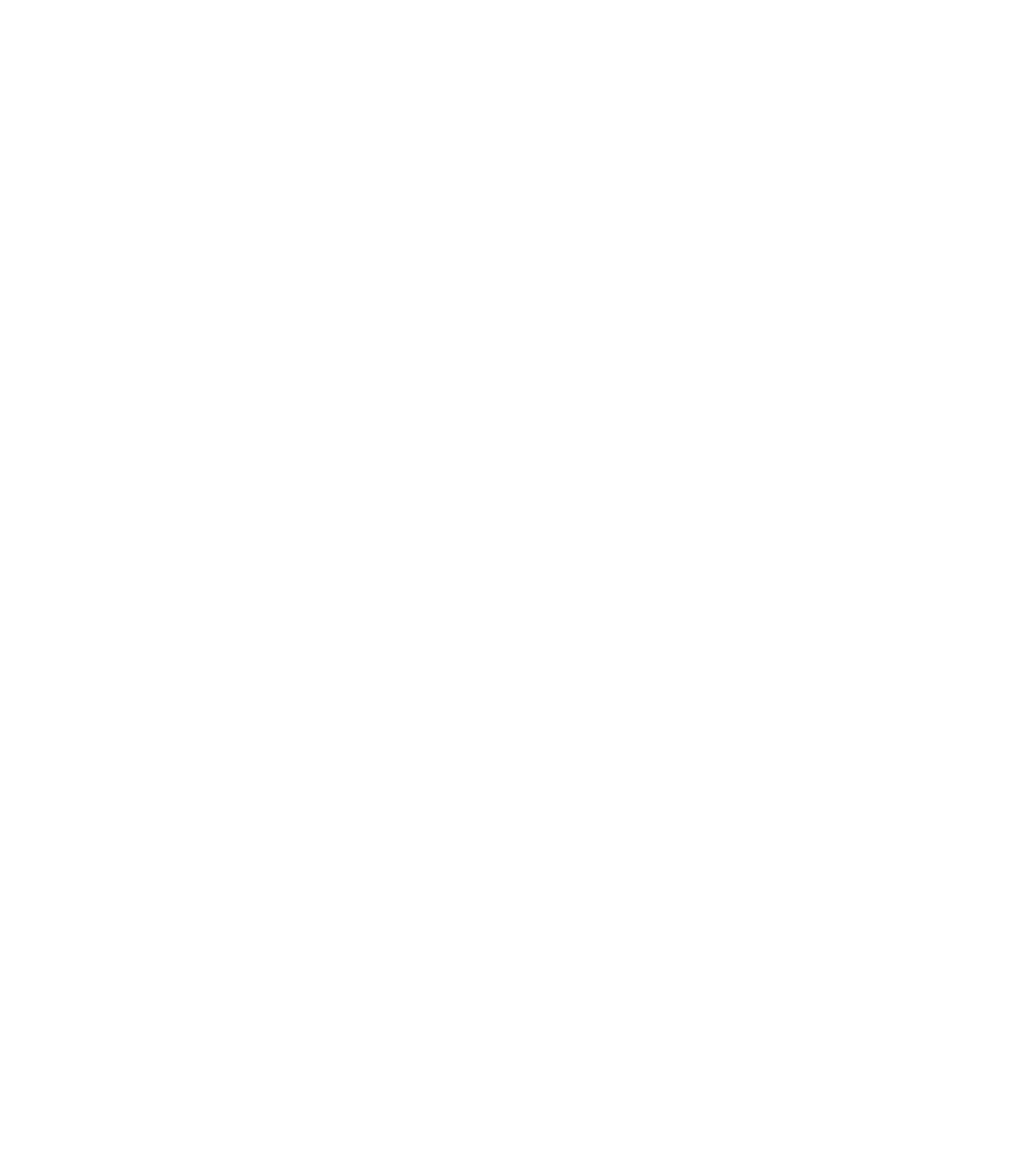
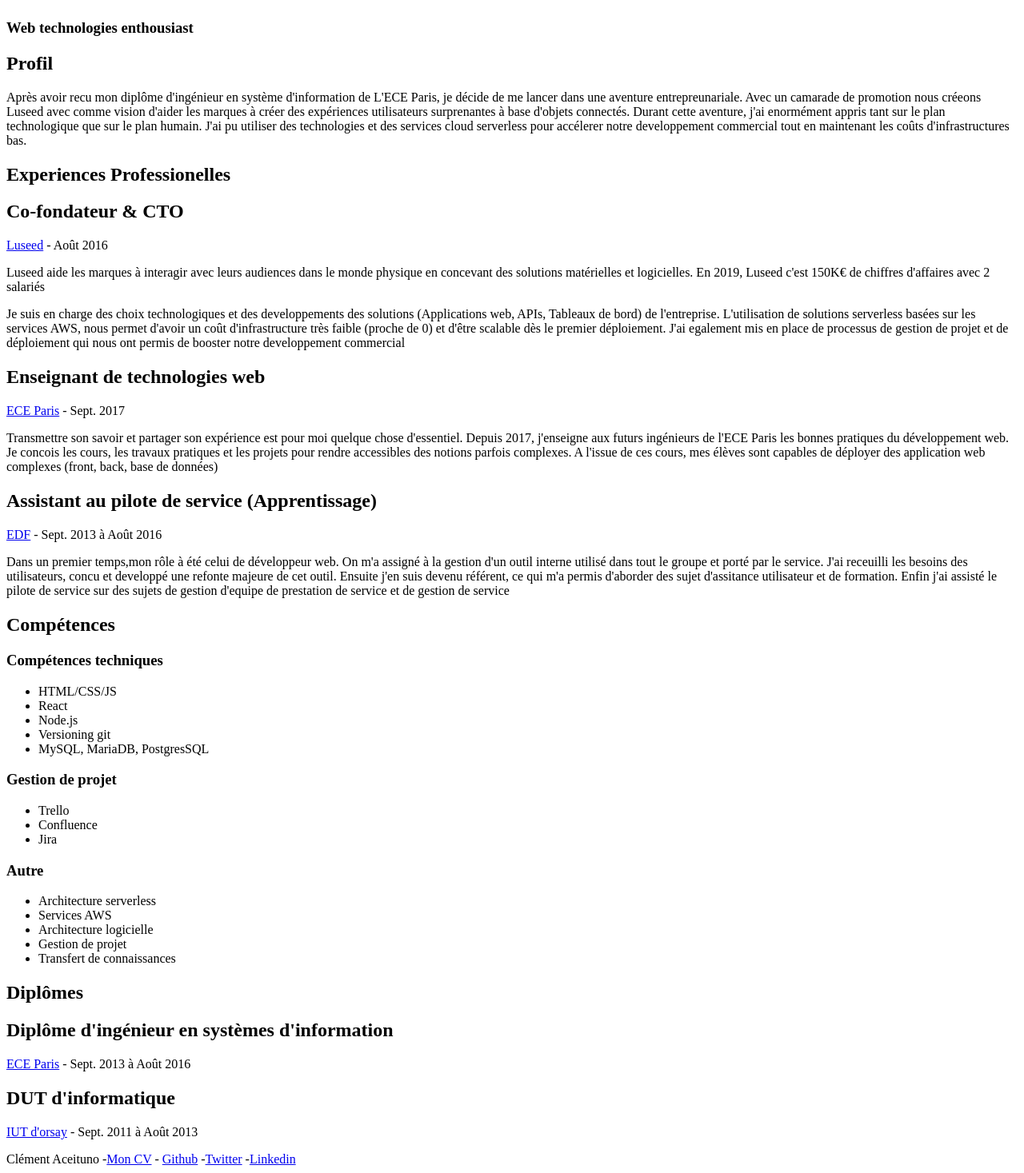
Before and after one commit to clementAC/personnal-website, a Next.js app: page / in a window 1280 px wide. Shown: the part 673-2140 px from the top of the page at 80% size. Before the commit the page ends 800 px from the top, so only its background shows below. Built offline with nearby package versions, Linux system fonts and the light colour scheme.

Commit message:
Add resume content

```diff
--- /dev/null
+++ b/components/Footer.tsx
@@ -0,0 +1,17 @@
+import React from "react";
+
+const Footer = () => {
+  return (
+    <div>
+      <span>Clément Aceituno</span> -
+      <a href={`${process.env.PUBLIC_URL}/clementAceituno.pdf`} download>
+        Mon CV
+      </a>{" "}
+      - <a href="https://github.com/clementAC">Github</a> -
+      <a href="https://twitter.com/ClementACEITUNO">Twitter</a> -
+      <a href="https://www.linkedin.com/in/clement-aceituno/">Linkedin</a>
+    </div>
+  );
+};
+
+export default Footer;
--- /dev/null
+++ b/components/Header.tsx
@@ -0,0 +1,18 @@
+import React from "react";
+import Link from "next/link";
+
+const Header = () => {
+  return (
+    <header>
+      <nav>
+        <Link href="/">Clément Aceituno</Link>{" "}
+        <Link href="/contact">Me contacter</Link>
+        <a href="/doc/clementAceituno.pdf" download>
+          Télécharger mon CV
+        </a>
+      </nav>
+    </header>
+  );
+};
+
+export default Header;
--- a/components/Layout.tsx
+++ b/components/Layout.tsx
@@ -1,6 +1,7 @@
 import * as React from "react";
-import Link from "next/link";
 import Head from "next/head";
+import Header from "./Header";
+import Footer from "./Footer";
 
 type Props = {
   title: string;
@@ -16,16 +17,9 @@
       <meta charSet="utf-8" />
       <meta name="viewport" content="initial-scale=1.0, width=device-width" />
     </Head>
-    <header>
-      <nav>
-        <Link href="/">Home</Link> <Link href="/contact">About</Link>
-      </nav>
-    </header>
+    <Header />
     {children}
-    <footer>
-      <hr />
-      <span>I'm here to stay (Footer)</span>
-    </footer>
+    <Footer />
   </div>
 );
 
--- a/pages/index.tsx
+++ b/pages/index.tsx
@@ -3,7 +3,144 @@
 import Layout from "../components/Layout";
 
 const Home: NextPage = () => (
-  <Layout title="Clément Aceituno">Hello world</Layout>
+  <Layout title="Clément Aceituno">
+    <section>
+      <img src="/img/profil.jpg" alt="Myself" />
+      <div>
+        <h1>Clément Aceituno</h1>
+        <h3>Web technologies enthousiast</h3>
+      </div>
+    </section>
+    <div>
+      <section>
+        <h1>Profil</h1>
+        <article>
+          <p>
+            Après avoir recu mon diplôme d&apos;ingénieur en système
+            d&apos;information de L&apos;ECE Paris, je décide de me lancer dans
+            une aventure entrepreunariale. Avec un camarade de promotion nous
+            créeons Luseed avec comme vision d&apos;aider les marques à créer
+            des expériences utilisateurs surprenantes à base d&apos;objets
+            connectés. Durant cette aventure, j&apos;ai enormément appris tant
+            sur le plan technologique que sur le plan humain. J&apos;ai pu
+            utiliser des technologies et des services cloud serverless pour
+            accélerer notre developpement commercial tout en maintenant les
+            coûts d&apos;infrastructures bas.
+          </p>
+        </article>
+      </section>
+      <section>
+        <h1>Experiences Professionelles</h1>
+        <article>
+          <h2>Co-fondateur & CTO</h2>
+          <p>
+            <a href="https://www.luseed.io">Luseed</a> -{" "}
+            <time dateTime="2016-08-01">Août 2016</time>
+          </p>
+          <p>
+            Luseed aide les marques à interagir avec leurs audiences dans le
+            monde physique en concevant des solutions matérielles et
+            logicielles. En 2019, Luseed c&apos;est 150K€ de chiffres
+            d&apos;affaires avec 2 salariés
+          </p>
+          <p>
+            Je suis en charge des choix technologiques et des developpements des
+            solutions (Applications web, APIs, Tableaux de bord) de
+            l&apos;entreprise. L&apos;utilisation de solutions serverless basées
+            sur les services AWS, nous permet d&apos;avoir un coût
+            d&apos;infrastructure très faible (proche de 0) et d&apos;être
+            scalable dès le premier déploiement. J'ai egalement mis en place de
+            processus de gestion de projet et de déploiement qui nous ont permis
+            de booster notre developpement commercial
+          </p>
+        </article>
+        <article>
+          <h2>Enseignant de technologies web</h2>
+          <p>
+            <a href="https://www.ece.fr">ECE Paris</a> -{" "}
+            <time dateTime="2017-09-01">Sept. 2017</time>
+          </p>
+          <p>
+            Transmettre son savoir et partager son expérience est pour moi
+            quelque chose d'essentiel. Depuis 2017, j'enseigne aux futurs
+            ingénieurs de l'ECE Paris les bonnes pratiques du développement web.
+            Je concois les cours, les travaux pratiques et les projets pour
+            rendre accessibles des notions parfois complexes. A l'issue de ces
+            cours, mes élèves sont capables de déployer des application web
+            complexes (front, back, base de données)
+          </p>
+        </article>
+        <article>
+          <h2>Assistant au pilote de service (Apprentissage)</h2>
+          <p>
+            <a href="https://www.edf.fr">EDF</a> -{" "}
+            <time dateTime="2013-09-01">Sept. 2013</time> à{" "}
+            <time dateTime="2016-08-31">Août 2016</time>
+          </p>
+          <p>
+            Dans un premier temps,mon rôle à été celui de développeur web. On
+            m'a assigné à la gestion d'un outil interne utilisé dans tout le
+            groupe et porté par le service. J'ai receuilli les besoins des
+            utilisateurs, concu et developpé une refonte majeure de cet outil.
+            Ensuite j'en suis devenu référent, ce qui m'a permis d'aborder des
+            sujet d'assitance utilisateur et de formation. Enfin j'ai assisté le
+            pilote de service sur des sujets de gestion d'equipe de prestation
+            de service et de gestion de service
+          </p>
+        </article>
+      </section>
+      <section>
+        <h1>Compétences</h1>
+        <article>
+          <h3>Compétences techniques</h3>
+          <ul>
+            <li>HTML/CSS/JS</li>
+            <li>React</li>
+            <li>Node.js</li>
+            <li>Versioning git</li>
+            <li>MySQL, MariaDB, PostgresSQL</li>
+          </ul>
+        </article>
+        <article>
+          <h3>Gestion de projet</h3>
+          <ul>
+            <li>Trello</li>
+            <li>Confluence</li>
+            <li>Jira</li>
+          </ul>
+        </article>
+        <article>
+          <h3>Autre</h3>
+          <ul>
+            <li>Architecture serverless</li>
+            <li>Services AWS</li>
+            <li>Architecture logicielle</li>
+            <li>Gestion de projet</li>
+            <li>Transfert de connaissances</li>
+          </ul>
+        </article>
+      </section>
+      <section>
+        <h1>Diplômes</h1>
+        <article>
+          <h2>Diplôme d'ingénieur en systèmes d'information</h2>
+          <p>
+            <a href="https://www.ece.fr">ECE Paris</a> -{" "}
+            <time dateTime="2013-09-01">Sept. 2013</time> à{" "}
+            <time dateTime="2016-08-31">Août 2016</time>
+          </p>
+        </article>
+        <article>
+          <h2>DUT d'informatique</h2>
+          <p>
+            <a href="https://www.iut-orsay.u-psud.fr">IUT d'orsay</a> -{" "}
+            <time dateTime="2011-09-01">Sept. 2011</time> à{" "}
+            <time dateTime="2013-08-31">Août 2013</time>
+          </p>
+        </article>
+      </section>
+    </div>
+  </Layout>
 );
 
 export default Home;
```
Also changed, not shown: pages/contact.tsx (+3 -7 lines), next-env.d.ts (added), public/img/profil.jpg (added), 1 other file (tests, documents, lock files or other folders).
